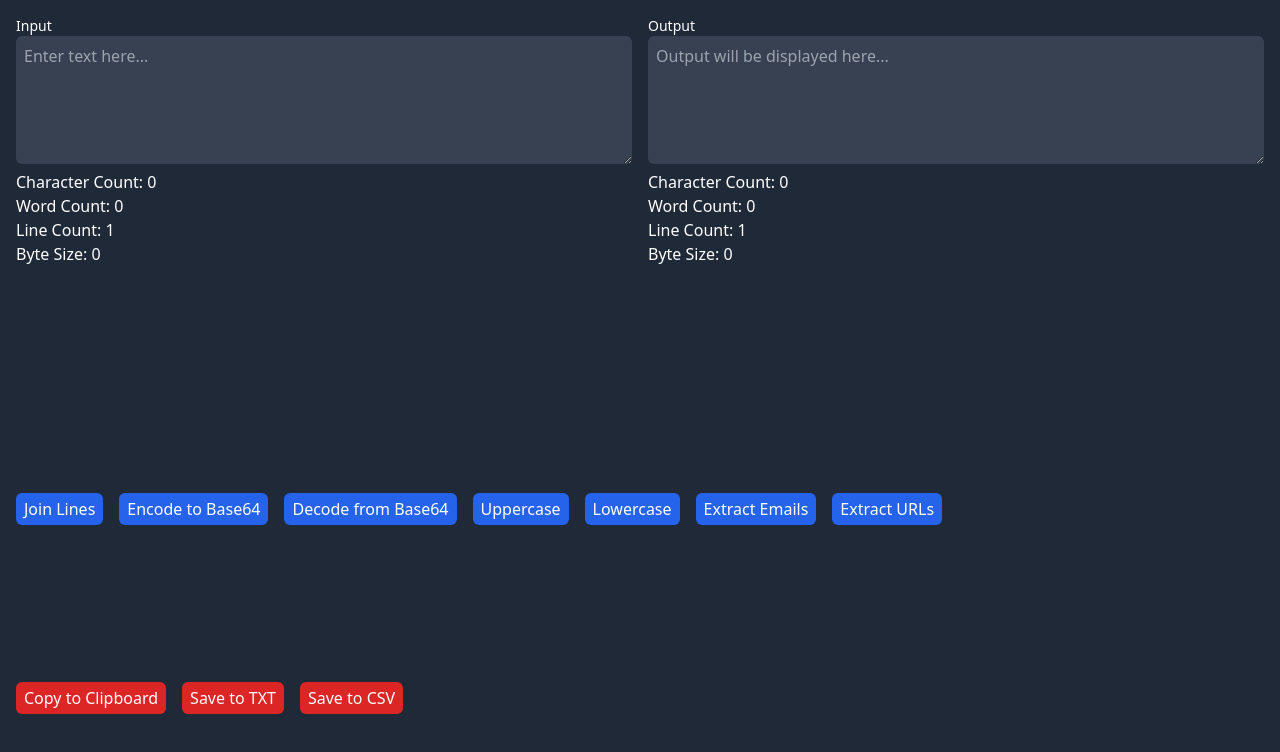
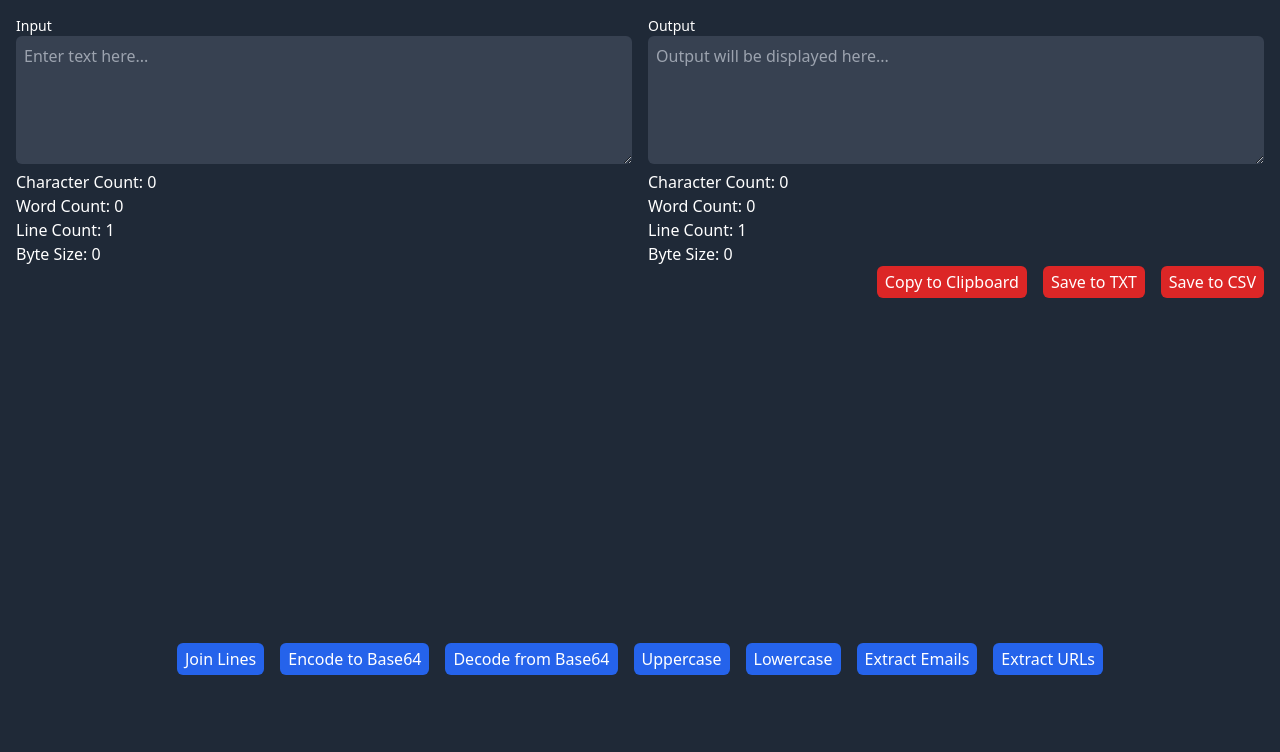
Before and after one commit to DAVEALLCAPS/text-tools, a React (Create React App) app: page / in a window 1280 px wide. Shown: the top 752 px of the page. Built offline with nearby package versions, Linux system fonts and the light colour scheme.

Commit message:
Adjust layout

```diff
--- a/src/App.js
+++ b/src/App.js
@@ -30,8 +30,13 @@ function App() {
         <label htmlFor="output" className="block text-sm font-medium">Output</label>
         <OutputTextBox outputText={outputText} />
         <TextStatistics inputText={outputText} />
+          <div className="col-span-2 flex flex-wrap gap-4 justify-end">
+            <CopyButton textToCopy={outputText} />
+            <SaveToTXT text={outputText} />
+            <SaveToCSV text={outputText} />
+          </div>
       </div>
-      <div className="col-span-2 flex flex-wrap gap-4">
+      <div className="col-span-2 flex flex-wrap gap-4 justify-center">
         <JoinLines inputText={inputText} applyOption={setOutputText} />
         <Base64Encode inputText={inputText} applyOption={setOutputText} />
         <Base64Decode inputText={inputText} applyOption={setOutputText} />
@@ -40,11 +45,6 @@ function App() {
         <ExtractEmails inputText={inputText} applyOption={setOutputText} />
         <ExtractURLs inputText={inputText} applyOption={setOutputText} />
       </div>
-      <div className="col-span-2 flex flex-wrap gap-4">
-        <CopyButton textToCopy={outputText} />
-        <SaveToTXT text={outputText} />
-        <SaveToCSV text={outputText} />
-      </div>
     </div>
     </TooltipProvider>
   );
```
